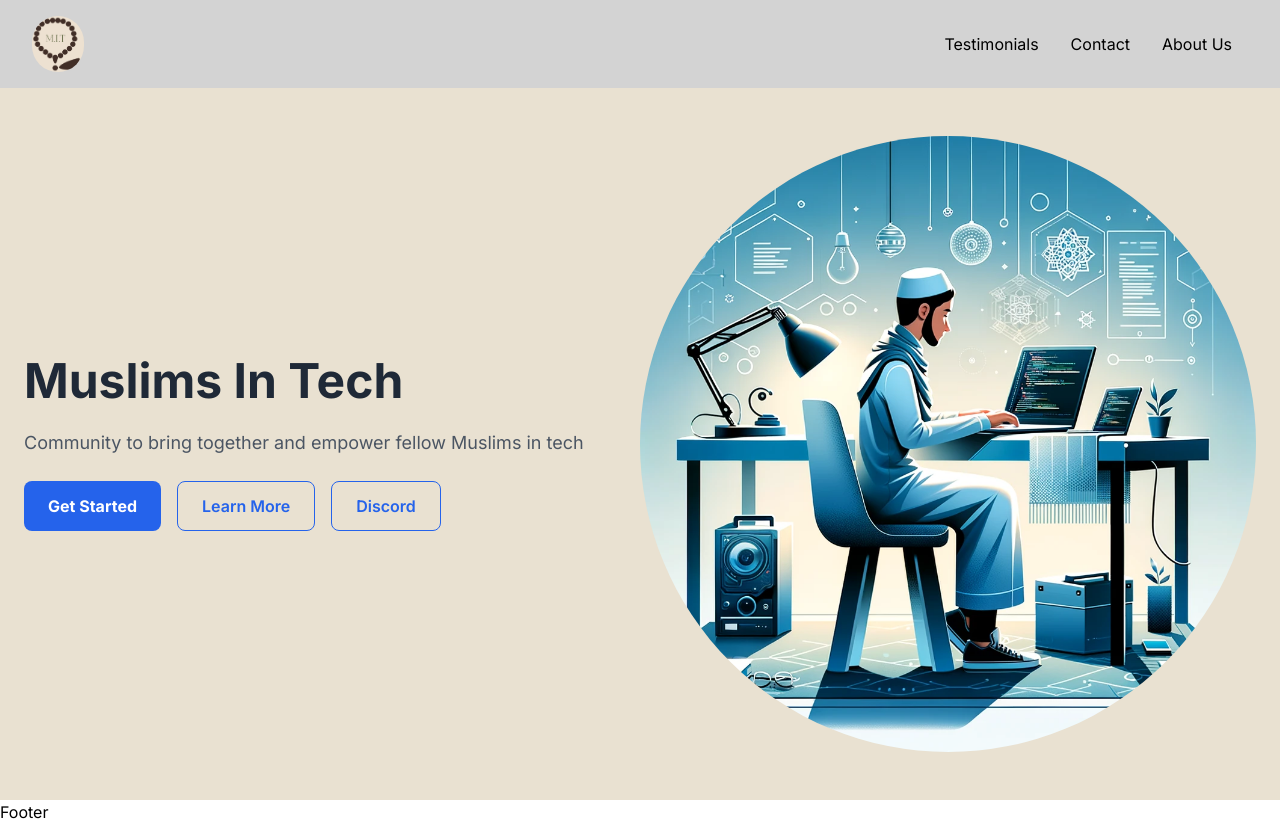
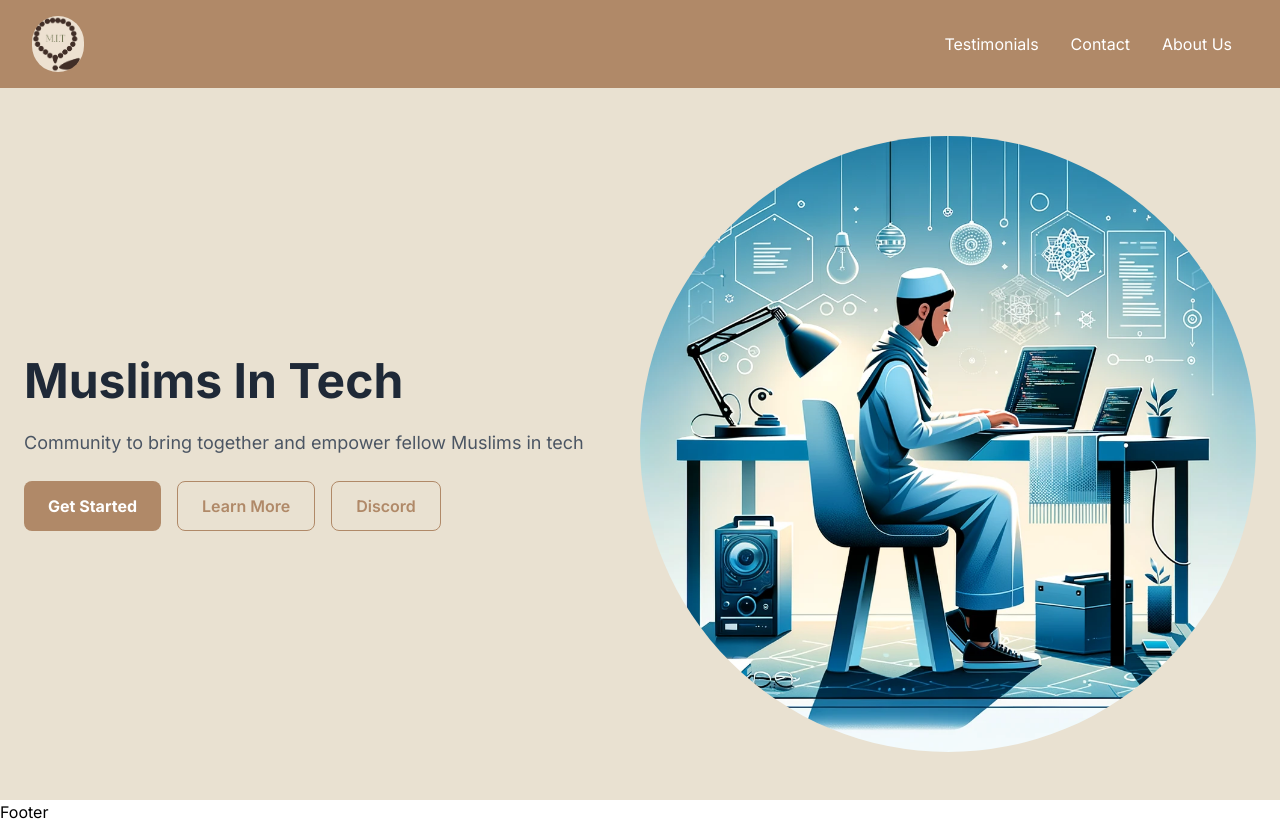
Before and after one commit to Muslims-in-Tech-MIT/muslims-in-tech-landing, a Next.js app: page / in a window 1280 px wide. Built offline with nearby package versions, Linux system fonts and the light colour scheme.

Commit message:
New Feature

```diff
--- a/components/sections/Hero/page.tsx
+++ b/components/sections/Hero/page.tsx
@@ -9,13 +9,13 @@
           Community to bring together and empower fellow Muslims in tech
         </p>
         <div className="flex flex-col sm:flex-row gap-4">
-          <button className="bg-blue-600 text-white font-bold py-3 px-6 rounded-lg hover:bg-blue-700 transition-colors">
+          <button className="bg-secondary text-white font-bold py-3 px-6 rounded-lg hover:bg-tertiary transition-colors">
             Get Started
           </button>
-          <button className="bg-transparent text-blue-600 font-semibold py-3 px-6 rounded-lg border border-blue-600 hover:bg-blue-600 hover:text-white transition-colors">
+          <button className="bg-transparent text-secondary font-semibold py-3 px-6 rounded-lg border border-secondary hover:bg-tertiary hover:text-white transition-colors">
             Learn More
           </button>
-          <button className="bg-transparent text-blue-600 font-semibold py-3 px-6 rounded-lg border border-blue-600 hover:bg-blue-600 hover:text-white transition-colors">
+          <button className="bg-transparent text-secondary font-semibold py-3 px-6 rounded-lg border border-secondary hover:bg-tertiary hover:text-white transition-colors">
             Discord
           </button>
         </div>
--- a/components/sections/Navbar/page.tsx
+++ b/components/sections/Navbar/page.tsx
@@ -11,14 +11,14 @@
 
   return (
     // Define the navigation bar with flexbox for layout, ensuring it is at the top
-    <nav className='flex justify-between items-center py-4 px-8 bg-[#D3D3D3] w-full'>
+    <nav className='flex justify-between items-center py-4 px-8 bg-secondary w-full'>
       <LinkBase href="/" className='!p-0'>
         <Image src={LOGO_PATH} width={52} height={60} alt="Logo" className='rounded-full'/>
       </LinkBase>
       <div>
-        <LinkBase href="#testimonials">Testimonials</LinkBase>
-        <LinkBase href="#contact">Contact</LinkBase>
-        <LinkBase href="#about-us">About Us</LinkBase>
+        <LinkBase href="#testimonials" className='text-white'>Testimonials</LinkBase>
+        <LinkBase href="#contact" className='text-white'>Contact</LinkBase>
+        <LinkBase href="#about-us" className='text-white'>About Us</LinkBase>
       </div>
     </nav>
   );
--- a/tailwind.config.ts
+++ b/tailwind.config.ts
@@ -9,7 +9,9 @@
   theme: {
     extend: {
       colors: {
-        brand: '#e9e1d1', //Main Background Color (Logo Background)
+        brand: '#e9e1d1', //Main Background Color (Logo Background) // Primary Colour
+        secondary: '#b08968',
+        tertiary: '#7f5539',
       },
       backgroundImage: {
         "gradient-radial": "radial-gradient(var(--tw-gradient-stops))",
```
